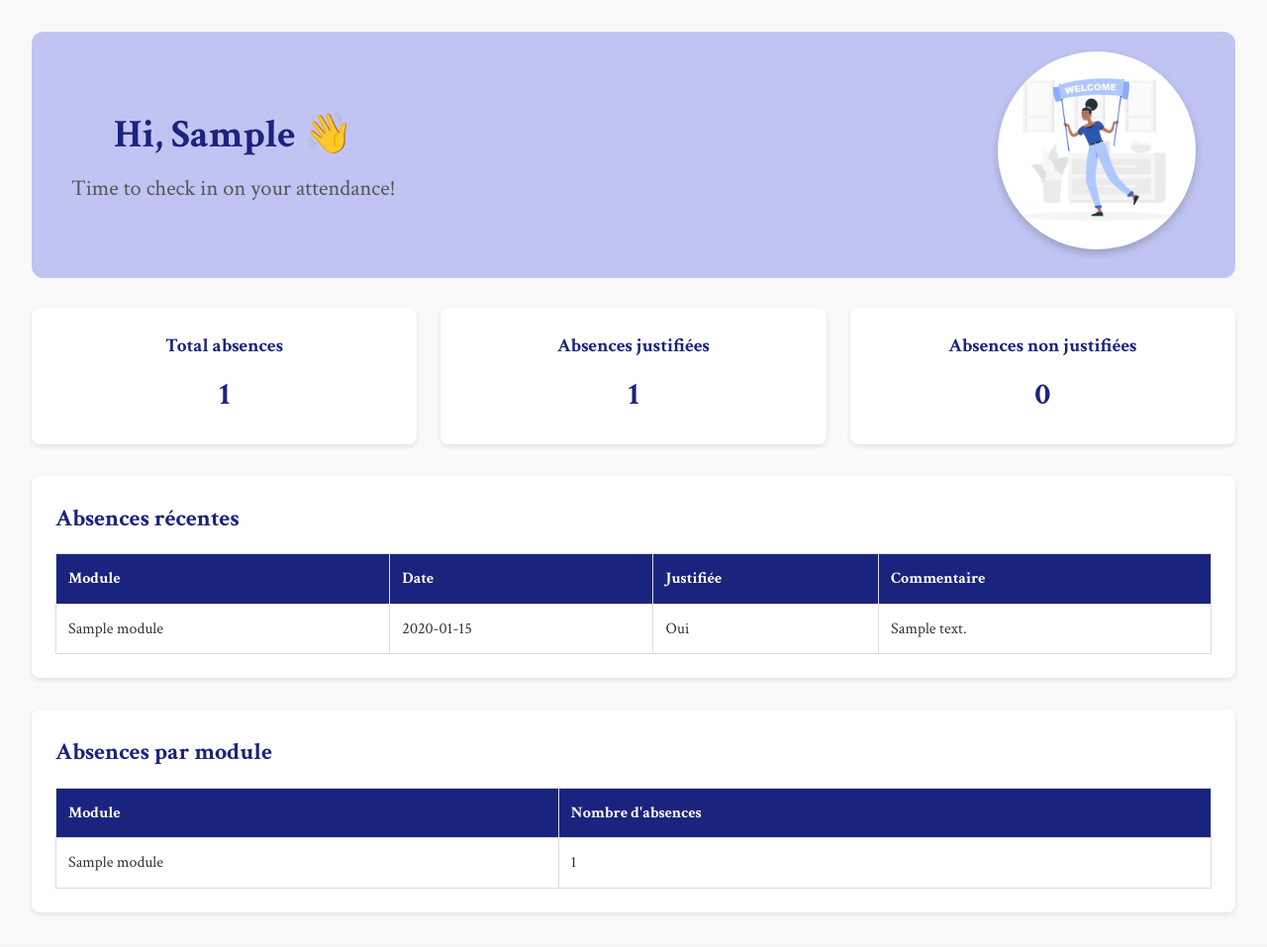
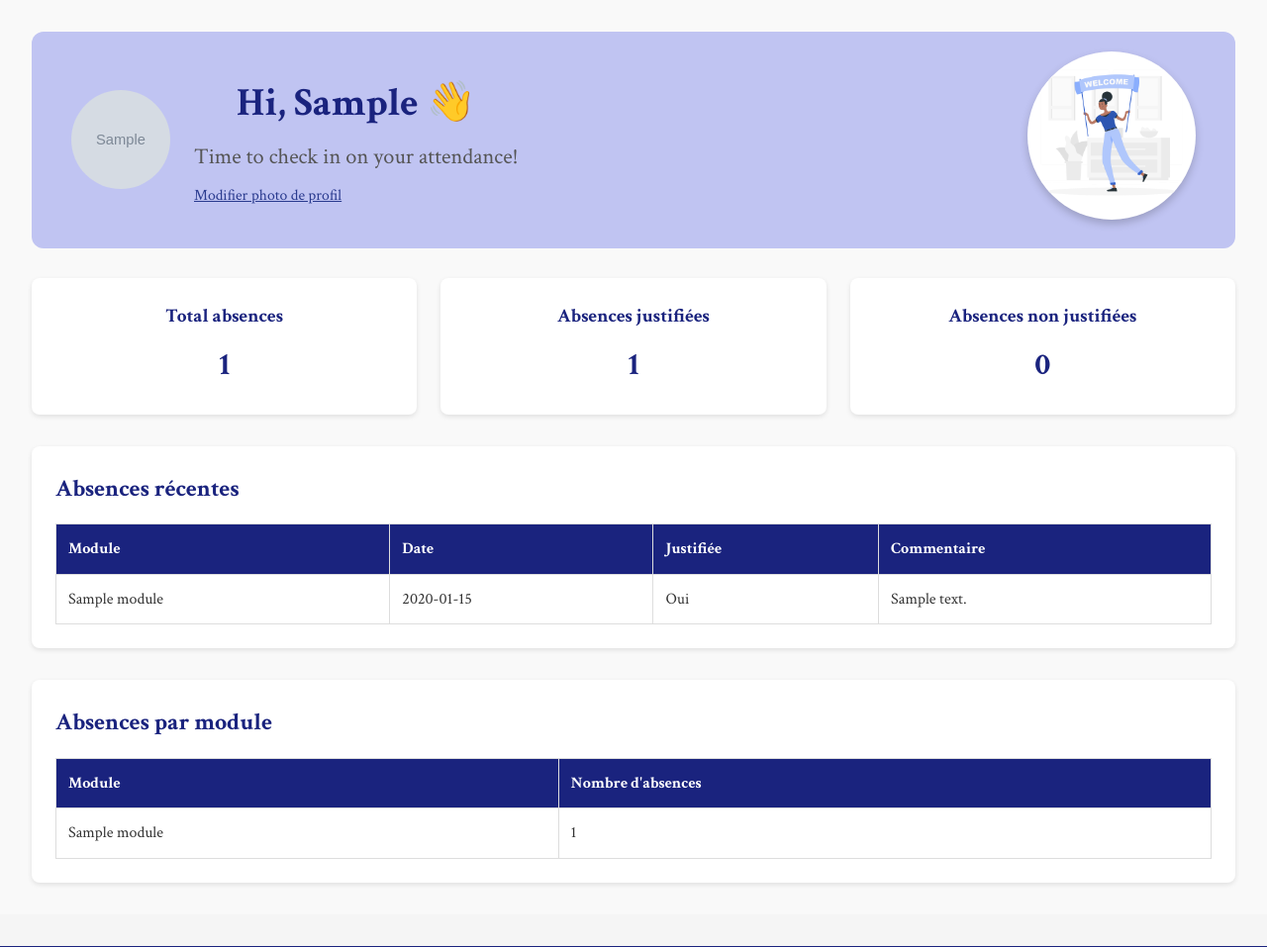
Before and after one commit to Bahaeeddine15/gestion-absences, a PHP site: page /gestion-absences/dashboard_etudiant.php in a window 1280 px wide. Shown: the part 94-1051 px from the top of the page at 99% size. Run offline with PHP 8.4, Linux system fonts and the light colour scheme; the visitor is signed in with stand-in values (Sample User, id 1); tables that the repository leaves empty hold one stand-in row (values such as "Sample post"); grey boxes marked "Sample" are stand-in pictures; some web fonts are replaced.

Commit message:
Photo de profil

```diff
--- a/dashboard_etudiant.php
+++ b/dashboard_etudiant.php
@@ -59,17 +59,80 @@ $stmt = $pdo->prepare("
 ");
 $stmt->execute();
 $modules = $stmt->fetchAll(PDO::FETCH_ASSOC);
+
+// Handle photo update or delete
+if ($_SERVER['REQUEST_METHOD'] === 'POST') {
+    // Changer la photo
+    if (isset($_POST['update_photo']) && isset($_FILES['nouvelle_photo']) && $_FILES['nouvelle_photo']['error'] === UPLOAD_ERR_OK) {
+        $uploadDir = 'uploads/photos/';
+        if (!is_dir($uploadDir)) {
+            mkdir($uploadDir, 0777, true);
+        }
+        $fileTmpPath = $_FILES['nouvelle_photo']['tmp_name'];
+        $fileName = uniqid() . '_' . basename($_FILES['nouvelle_photo']['name']);
+        $filePath = $uploadDir . $fileName;
+        $fileType = mime_content_type($fileTmpPath);
+        $allowedTypes = ['image/jpeg', 'image/png', 'image/gif', 'image/webp'];
+        if (in_array($fileType, $allowedTypes)) {
+            if (move_uploaded_file($fileTmpPath, $filePath)) {
+                // Supprimer l'ancienne photo si ce n'est pas celle par défaut
+                if (!empty($student['photo_profil']) && $student['photo_profil'] !== 'uploads/photos/par_defaut.png' && file_exists($student['photo_profil'])) {
+                    unlink($student['photo_profil']);
+                }
+                $stmt = $pdo->prepare("UPDATE etudiants SET photo_profil = ? WHERE id_etudiant = ?");
+                $stmt->execute([$filePath, $id_etudiant]);
+                header("Location: dashboard_etudiant.php");
+                exit;
+            } else {
+                $error = "Erreur lors de l'upload de la nouvelle photo.";
+            }
+        } else {
+            $error = "Format de photo non supporté (JPEG, PNG, GIF, WEBP uniquement).";
+        }
+    }
+    // Supprimer la photo
+    if (isset($_POST['delete_photo'])) {
+        if (!empty($student['photo_profil']) && $student['photo_profil'] !== 'uploads/photos/par_defaut.png' && file_exists($student['photo_profil'])) {
+            unlink($student['photo_profil']);
+        }
+        $stmt = $pdo->prepare("UPDATE etudiants SET photo_profil = ? WHERE id_etudiant = ?");
+        $stmt->execute(['uploads/photos/par_defaut.png', $id_etudiant]);
+        header("Location: dashboard_etudiant.php");
+        exit;
+    }
+}
 ?>
 
 
 <div class="dashboard">
-    <div class="welcome-banner">
-        <div class="welcome-text">
-            <h1>Hi, <?php echo htmlspecialchars($student['prenom']); ?> 👋</h2>
-            <p>Time to check in on your attendance!</p>
+    <div class="welcome-banner" style="display: flex; align-items: center; justify-content: space-between;">
+        <div style="display: flex; align-items: center; gap: 24px;">
+            <?php if (!empty($student['photo_profil'])): ?>
+                <img src="<?php echo htmlspecialchars($student['photo_profil']); ?>" alt="Photo de profil" style="width:100px;height:100px;border-radius:50%;object-fit:cover;">
+            <?php else: ?>
+                <img src="uploads/photos/par_defaut.png" alt="Photo de profil" style="width:100px;height:100px;border-radius:50%;object-fit:cover;">
+            <?php endif; ?>
+            <div style="display: flex; flex-direction: column; align-items: flex-start;">
+                <div class="welcome-text">
+                    <h1>Hi, <?php echo htmlspecialchars($student['prenom']); ?> 👋</h1>
+                    <p>Time to check in on your attendance!</p>
+                </div>
+                <a href="#" onclick="document.getElementById('edit-photo-form').style.display='block';return false;" style="margin-top:8px;font-size:0.98em;color:#2a3b8f;text-decoration:underline;cursor:pointer;">
+                    Modifier photo de profil
+                </a>
+                <!-- Formulaire caché pour modifier/supprimer la photo -->
+                <form id="edit-photo-form" action="" method="post" enctype="multipart/form-data" style="display:none;margin-top:10px;">
+                    <input type="file" name="nouvelle_photo" accept="image/*">
+                    <button type="submit" name="update_photo" class="btn btn-primary btn-sm">Changer</button>
+                    <?php if (!empty($student['photo_profil'])): ?>
+                        <button type="submit" name="delete_photo" class="btn btn-danger btn-sm" style="margin-left:8px;">Supprimer</button>
+                    <?php endif; ?>
+                    <button type="button" onclick="document.getElementById('edit-photo-form').style.display='none';" class="btn btn-secondary btn-sm" style="margin-left:8px;">Annuler</button>
+                </form>
+            </div>
         </div>
         <div class="welcome-image">
-            <img src="assets/welcome-img.png" alt="Welcome illustration">
+            <img src="assets/welcome-img.png" alt="Welcome illustration" style="width:170px;max-width:100%;">
         </div>
     </div>
 
--- a/includes/mail/config.php
+++ b/includes/mail/config.php
@@ -11,8 +11,8 @@ function configureMail(PHPMailer $mail) {
     $mail->isSMTP();
     $mail->Host       = 'smtp.gmail.com';
     $mail->SMTPAuth   = true;
-    $mail->Username   = 'Your email';
-    $mail->Password   = 'Your password';
+    $mail->Username   = 'malikaizelgue@gmail.com';
+    $mail->Password   = 'ukcm jifk qdyb qcox';
     $mail->SMTPSecure = PHPMailer::ENCRYPTION_STARTTLS;
     $mail->Port       = 587;
 
--- a/sql/base.sql
+++ b/sql/base.sql
@@ -65,4 +65,6 @@ CREATE TABLE justificatifs (
     FOREIGN KEY (module_id) REFERENCES modules(id_module)
 );
 
+ALTER TABLE absences ADD COLUMN justificatif VARCHAR(255) DEFAULT NULL;
+
 ALTER TABLE etudiants ADD COLUMN photo_profil VARCHAR(255) DEFAULT NULL;
```
Also changed, not shown: register.php (+35 -17 lines), upload_photo.php (+73 -0 lines), uploads/photos/683ec66890df2_WhatsApp Image 2025-05-13 à 15.40.45_61a1ec0b.jpg (added), uploads/photos/683ec78b5f2cd_WhatsApp Image 2025-05-02 à 06.49.46_5efc017a.jpg (added), uploads/photos/683ec86c880ad_Welcome to Marrakech.png (added), uploads/photos/683ec9abc6fc8_téléchargement.png (added), uploads/photos/par_defaut.png (added).
